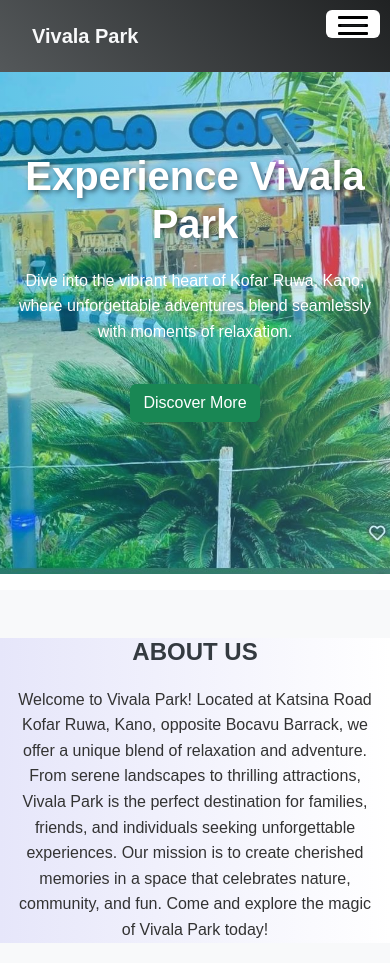
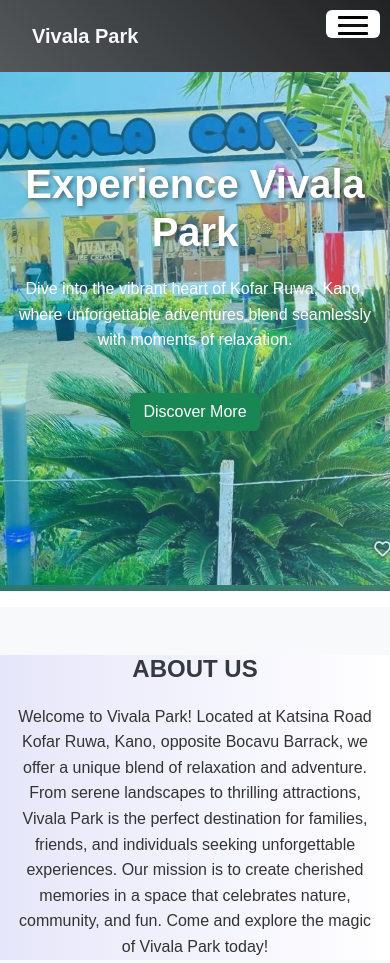
Before and after one commit to shamsu557/vivala, a plain HTML site: page index.html in a window 390 px wide. Shown: the top 963 px of the page. Drawn offline with nearby package versions, Linux system fonts and the light colour scheme.

Commit message:
Add files via upload

```diff
--- a/style.css
+++ b/style.css
@@ -140,11 +140,12 @@
         border: none;
         background: none;
     }
+
 }
 
-/* Hero Section */
+/* Default Hero Section (for larger screens) */
 .hero-section {
-    height: 68vh;
+    height: 80vh; /* Default height for large screens */
     display: flex;
     justify-content: center;
     align-items: center;
@@ -154,6 +155,15 @@
     background-position: center 23%;
     background-image: linear-gradient(to right, rgba(0, 188, 212, 0.3), rgba(129, 212, 250, 0.3)), url('gallery8.jfif'); /* Sky blue gradient and image */
 }
+
+/* Media Query for Small Screens (phones, tablets) */
+@media (max-width: 768px) {
+    .hero-section {
+        height: 70vh; /* Adjust height for smaller screens */
+        background-position: center; /* Center the image better */
+    }
+}
+
 .hero-section h1 {
     font-size: 3.5rem;
     font-weight: bold;
```
